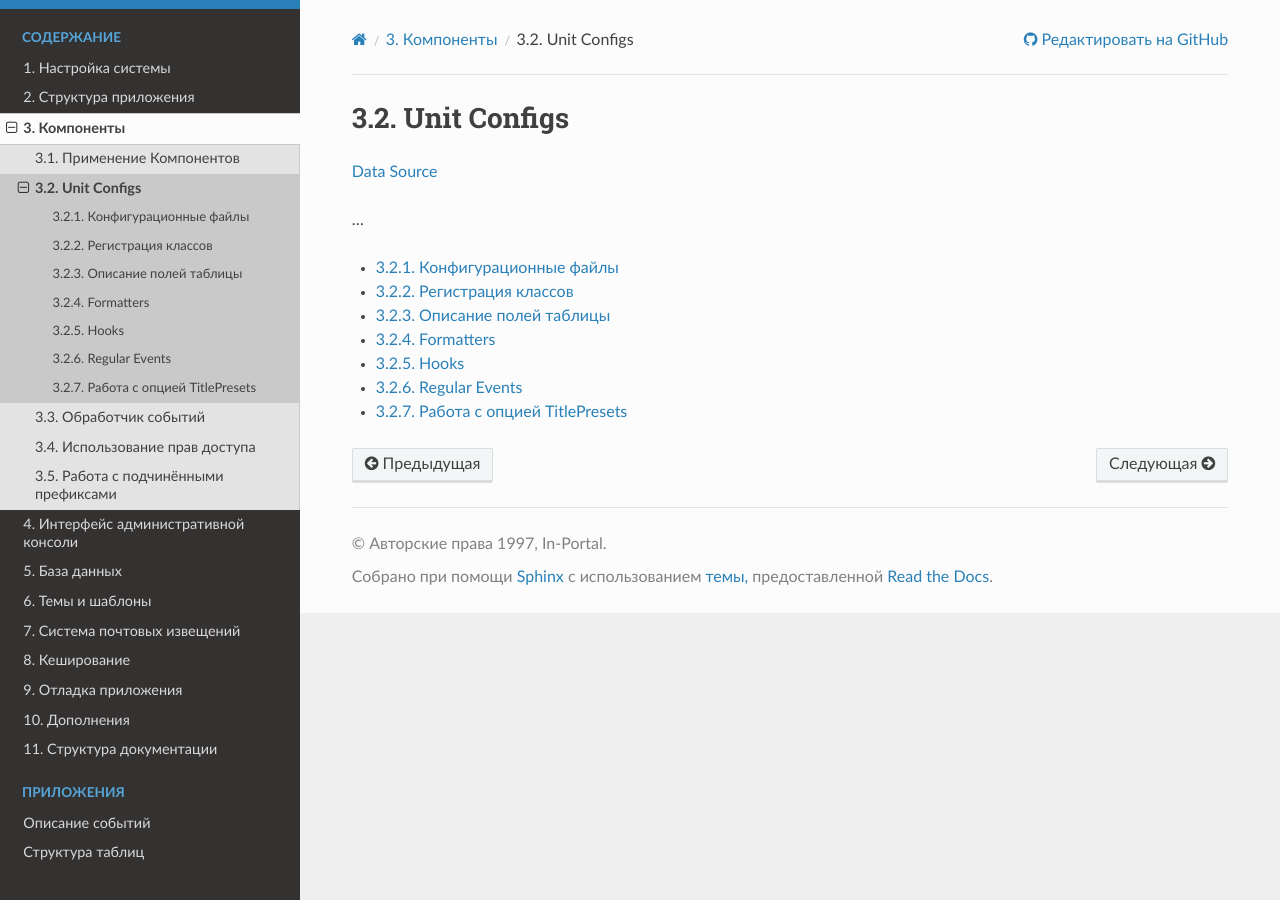
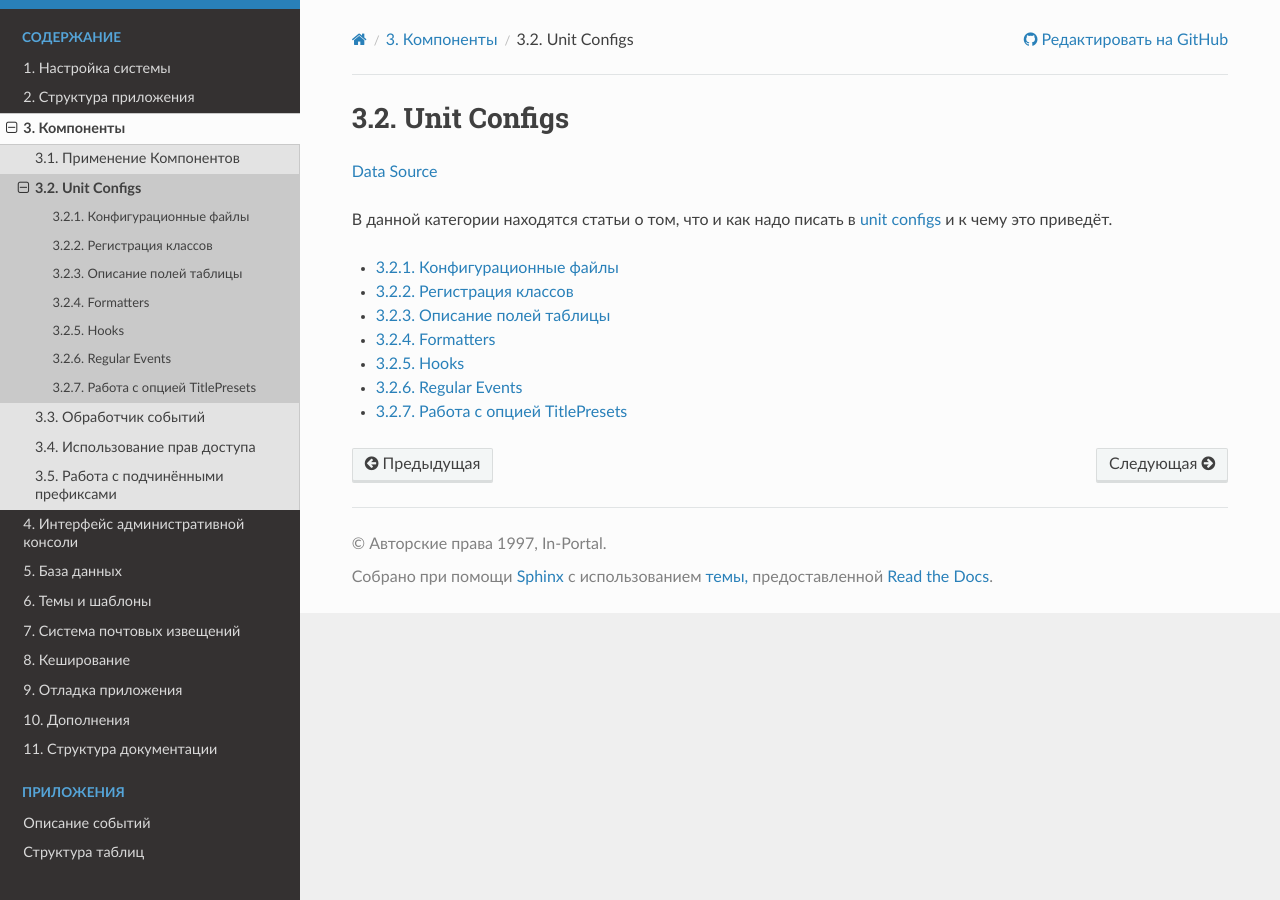
Before and after one commit to in-portal/guide-ru, a Sphinx documentation site: the page built from docs/components/unit_configs.rst, in a window 1280 px wide. Built offline with Sphinx 7.4.7 and the Read the Docs theme 3.1.0, drawn with Linux system fonts in a browser that asks for light colours.

Commit message:
Integrated "/components/unit_configs.rst"

```diff
--- a/docs/components/unit_configs.rst
+++ b/docs/components/unit_configs.rst
@@ -2,7 +2,8 @@ Unit Configs
 ************
 `Data Source`_
 
-...
+В данной категории находятся статьи о том, что и как надо писать в
+:doc:`unit configs </components/unit_configs/configuration_files>` и к чему это приведёт.
 
 .. toctree::
    :maxdepth: 1
```
